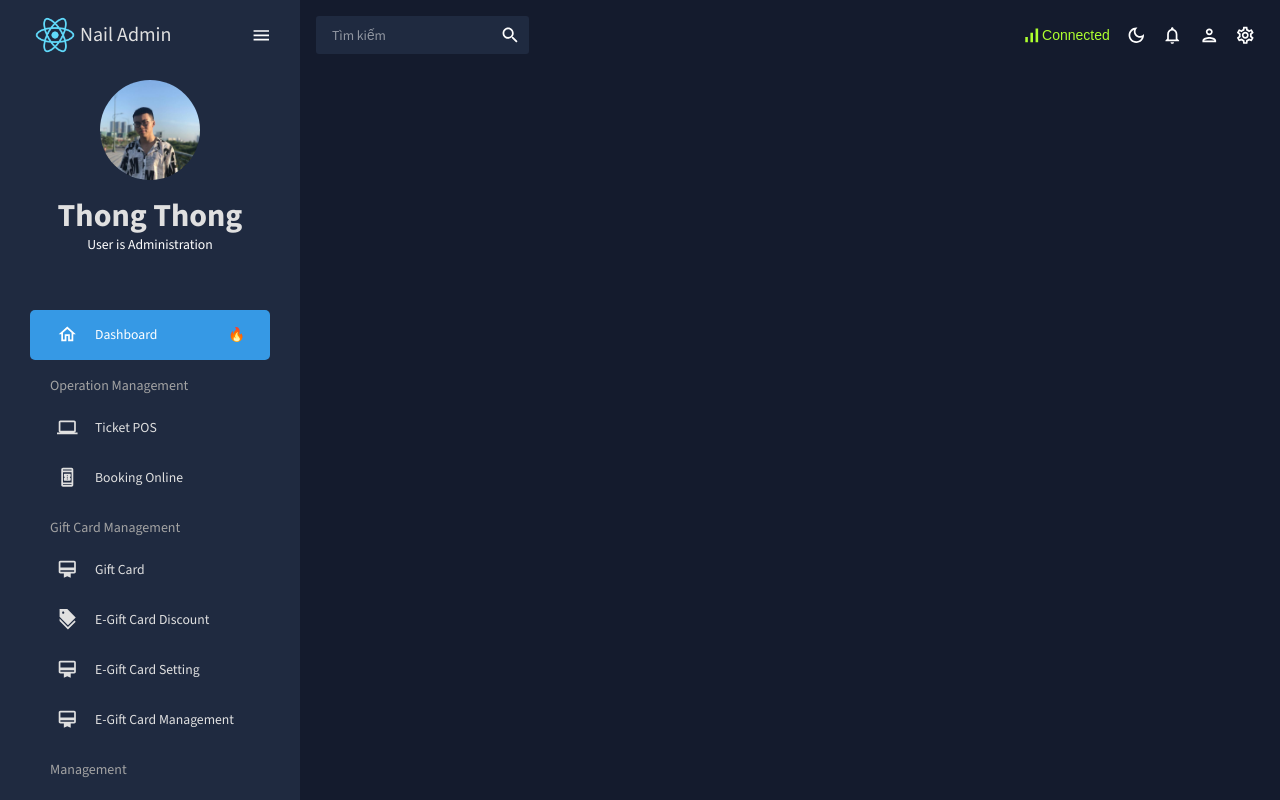
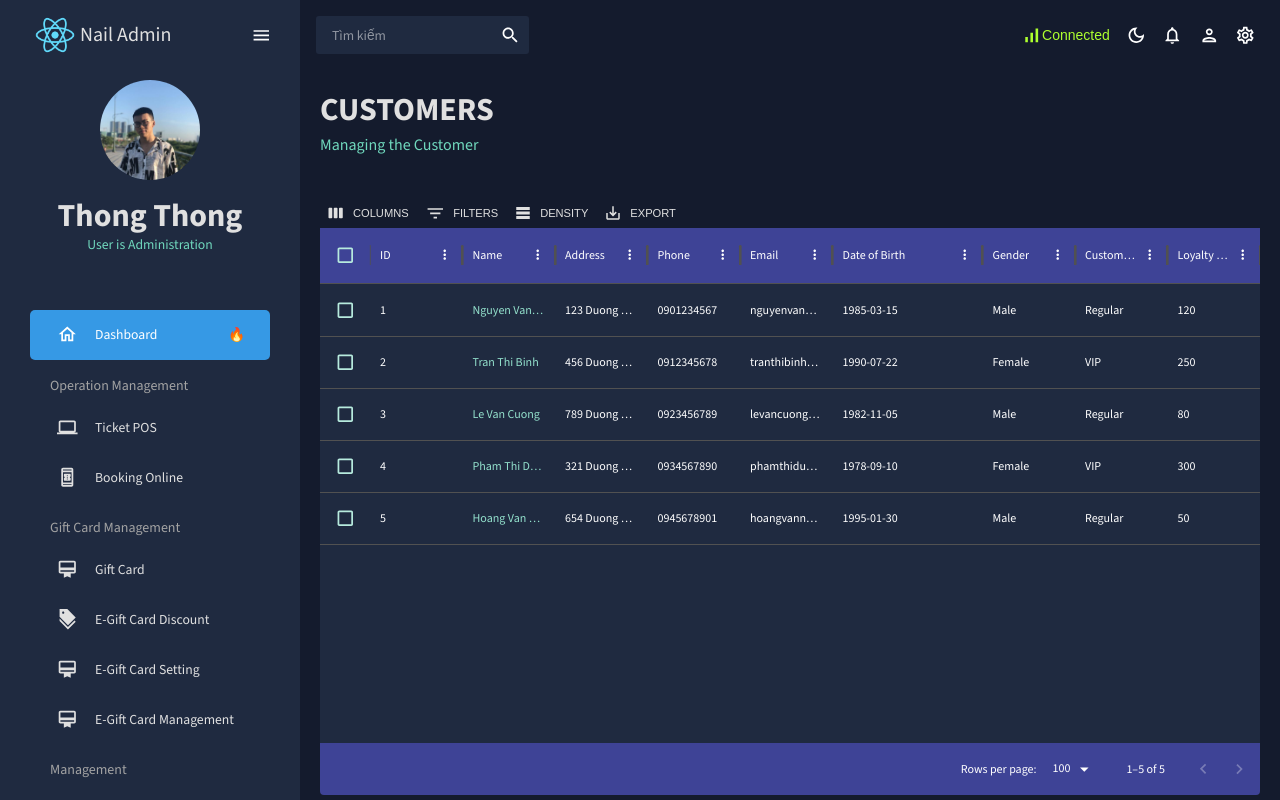
Before and after one commit to Kaicity/react-mui-administration, a React (Create React App) app: page /customer in a window 1280 px wide. Built offline with nearby package versions, Linux system fonts and the light colour scheme.

Commit message:
build customer page

```diff
--- a/src/App.js
+++ b/src/App.js
@@ -5,7 +5,7 @@ import { Route, Routes, BrowserRouter as Router } from 'react-router-dom';
 import Dashboard from './pages/dashboard';
 import SidebarTab from './pages/global/SidebarTab';
 
-// import Team from './pages/team'
+import Customer from './pages/customer'
 // import Invoices from './pages/Invoices'
 // import Contacts from './pages/Contacts'
 // import Bar from './pages/Bar'
@@ -18,6 +18,7 @@ import SidebarTab from './pages/global/SidebarTab';
 
 function App() {
   const [theme, colorMode] = useMode();
+
   return (
     <ColorModeContext.Provider value={colorMode}>
       <ThemeProvider theme={theme}>
@@ -29,7 +30,7 @@ function App() {
               <Topbar />
               <Routes>
                 <Route path="/" element={<Dashboard />} />
-
+                <Route path="/customer" element={<Customer />} />
                 {/* <Route path="/team" element={<Team />} />
                 <Route path="/invoices" element={<Invoices />} />
                 <Route path="/contacts" element={<Contacts />} />
--- /dev/null
+++ b/src/components/Header.jsx
@@ -0,0 +1,29 @@
+import { Box, Typography, useTheme } from "@mui/material";
+import { tokens } from "../theme";
+
+const Header = ({ title, subtitle }) => {
+    const theme = useTheme()
+    const colors = tokens(theme.palette.mode)
+
+    return (
+        <Box mb="30px">
+            <Typography
+                variant="h2"
+                color={colors.grey[100]}
+                fontWeight="bold"
+                sx={{ mb: "5px" }}
+            >
+                {title}
+            </Typography>
+
+            <Typography
+                variant="h5"
+                color={colors.greenAccent[400]}
+            >
+                {subtitle}
+            </Typography>
+        </Box>
+    )
+}
+
+export default Header;
--- a/src/data/mockData.js
+++ b/src/data/mockData.js
@@ -1,35 +1,62 @@
-export const MockDataTeam = [
+export const MockDataCustomer = [
   {
-        "id": 1,
-        "firstName": "John",
-        "lastName": "Doe",
-        "email": "john.doe@example.com",
-        "position": "Software Engineer",
-        "department": "Engineering",
-        "hireDate": "2021-03-15",
-        "salary": 85000,
-        "fullTime": true
+    id: 1,
+    name: "Nguyen Van An",
+    address: "123 Duong Le Loi, Quan 1, TP. Ho Chi Minh",
+    phone: "0901234567",
+    email: "nguyenvanan@example.com",
+    dateOfBirth: "1985-03-15",
+    gender: "Male",
+    customerType: "Regular",
+    loyaltyPoints: 120,
+    memberLevel: "BRONZE"
   },
   {
-        "id": 2,
-        "firstName": "Jane",
-        "lastName": "Smith",
-        "email": "jane.smith@example.com",
-        "position": "Project Manager",
-        "department": "Project Management",
-        "hireDate": "2019-07-22",
-        "salary": 95000,
-        "fullTime": true
+    id: 2,
+    name: "Tran Thi Binh",
+    address: "456 Duong Nguyen Trai, Quan 5, TP. Ho Chi Minh",
+    phone: "0912345678",
+    email: "tranthibinh@example.com",
+    dateOfBirth: "1990-07-22",
+    gender: "Female",
+    customerType: "VIP",
+    loyaltyPoints: 250,
+    memberLevel: "DIAMOND"
   },
   {
-        "id": 3,
-        "firstName": "Emily",
-        "lastName": "Jones",
-        "email": "emily.jones@example.com",
-        "position": "UX Designer",
-        "department": "Design",
-        "hireDate": "2020-11-09",
-        "salary": 78000,
-        "fullTime": false
+    id: 3,
+    name: "Le Van Cuong",
+    address: "789 Duong Pham Ngoc Thach, Quan 3, TP. Ho Chi Minh",
+    phone: "0923456789",
+    email: "levancuong@example.com",
+    dateOfBirth: "1982-11-05",
+    gender: "Male",
+    customerType: "Regular",
+    loyaltyPoints: 80,
+    memberLevel: "PLATINUM"
   },
-]
+  {
+    id: 4,
+    name: "Pham Thi Dung",
+    address: "321 Duong Lang, Quan Dong Da, Ha Noi",
+    phone: "0934567890",
+    email: "phamthidung@example.com",
+    dateOfBirth: "1978-09-10",
+    gender: "Female",
+    customerType: "VIP",
+    loyaltyPoints: 300,
+    memberLevel: "SILVER"
+  },
+  {
+    id: 5,
+    name: "Hoang Van Nam",
+    address: "654 Duong Kim Ma, Quan Ba Dinh, Ha Noi",
+    phone: "0945678901",
+    email: "hoangvannam@example.com",
+    dateOfBirth: "1995-01-30",
+    gender: "Male",
+    customerType: "Regular",
+    loyaltyPoints: 50,
+    memberLevel: "GOLD"
+  }
+];
--- a/src/index.css
+++ b/src/index.css
@@ -16,7 +16,7 @@ body,
 }
 
 ::-webkit-scrollbar {
-  width: 10px;
+  width: 5px;
 }
 
 ::-webkit-scrollbar-track{
--- /dev/null
+++ b/src/pages/customer/index.jsx
@@ -0,0 +1,87 @@
+import { Box, Toolbar, Typography, useTheme } from "@mui/material";
+import { DataGrid, GridToolbar } from "@mui/x-data-grid";
+import { tokens } from "../../theme";
+import { MockDataCustomer } from "../../data/mockData";
+import BadgeIcon from "@mui/icons-material/Badge";
+import Header from "../../components/Header";
+
+const Customer = () => {
+  const theme = useTheme();
+  const colors = tokens(theme.palette.mode);
+  const columns = [
+    { field: "id", headerName: "ID", flex: 1 },
+    {
+      field: "name",
+      headerName: "Name",
+      flex: 1,
+      cellClassName: "name-column--cell",
+    },
+    { field: "address", headerName: "Address", flex: 1 },
+    { field: "phone", headerName: "Phone", flex: 1 },
+    { field: "email", headerName: "Email", flex: 1 },
+    {
+      field: "dateOfBirth",
+      headerName: "Date of Birth",
+      width: 150,
+      headerAlign: "left",
+      align: "left",
+    },
+    { field: "gender", headerName: "Gender", flex: 1 },
+    { field: "customerType", headerName: "Customer Type", flex: 1 },
+    {
+      field: "loyaltyPoints",
+      headerName: "Loyalty Points",
+      flex: 1,
+      type: "number",
+      headerAlign: "left",
+      align: "left",
+    },
+  ];
+
+  return (
+    <Box m="20px">
+      <Header title="CUSTOMERS" subtitle="Managing the Customer" />
+      <Box
+        m="40px 0 0 0"
+        height="75vh"
+        sx={{
+          "& .MuiDataGrid-root": {
+            border: "none",
+          },
+          "& .MuiDataGrid-cell": {
+            borderBottom: "none",
+          },
+          "& .name-column--cell": {
+            color: colors.greenAccent[300],
+          },
+          "& .MuiDataGrid-columnHeader": {
+            backgroundColor: colors.blueAccent[700],
+            borderBottom: "none",
+          },
+          "& .MuiDataGrid-virtualScroller": {
+            backgroundColor: colors.primary[400],
+          },
+          "& .MuiDataGrid-footerContainer": {
+            backgroundColor: colors.blueAccent[700],
+            borderTop: "none",
+          },
+          "& .MuiDataGrid-toolbarContainer .MuiButton-text": {
+            color: `${colors.grey[100]} !important`,
+          },
+          "& .MuiCheckbox-root": {
+            color: `${colors.greenAccent[200]} !important`,
+          },
+        }}
+      >
+        <DataGrid
+          rows={MockDataCustomer}
+          columns={columns}
+          checkboxSelection
+          slots={{ toolbar: GridToolbar }}
+        />
+      </Box>
+    </Box>
+  );
+};
+
+export default Customer;
--- a/src/pages/global/SidebarTab.jsx
+++ b/src/pages/global/SidebarTab.jsx
@@ -49,9 +49,9 @@ const Item = ({ title, to, icon, selected, setSelected }) => {
             onClick={() => setSelected(title)}
             icon={icon}
             suffix={title === 'Dashboard' ? "🔥" : ""}
+            component={<Link to={to} />}
         >
             <Typography>{title}</Typography>
-            <Link to={to}></Link>
         </MenuItem>
     );
 };
@@ -70,6 +70,7 @@ const SidebarTab = () => {
                 transitionDuration={1000}
                 style={{ border: 'none' }}
                 width="300px"
+
             >
                 <Menu>
                     <MenuItem
@@ -77,7 +78,6 @@ const SidebarTab = () => {
                         icon={isCollapsed ? <MenuOutlinedIcon /> : undefined}
                         style={{
                             margin: "10px 0 20px 0",
-                            color: '#fff',
                             backgroundColor: 'transparent', // Maintain default background
                             borderRadius: '5px',
                             transition: 'background-color 0.3s ease', // Smooth transition
@@ -131,7 +131,7 @@ const SidebarTab = () => {
                             </Box>
                             <Box textAlign="center">
                                 <Typography variant="h2" color={colors.grey[100]} fontWeight="bold" sx={{ m: "10px 0 0 0" }}>Thong Thong</Typography>
-                                <Typography>User is Administration</Typography>
+                                <Typography color={colors.greenAccent[400]}>User is Administration</Typography>
                             </Box>
                         </Box>
                     )}
@@ -194,7 +194,7 @@ const SidebarTab = () => {
 
                         <Item
                             title="E-Gift Card Discount"
-                            to="/gift-card-dis"
+                            to="/gift-card-discount"
                             icon={<DiscountSharpIcon />}
                             selected={selected}
                             setSelected={setSelected}
@@ -229,7 +229,7 @@ const SidebarTab = () => {
 
                         <Item
                             title="Sale Report"
-                            to="/bar"
+                            to="/sale-report"
                             icon={<ArticleOutlinedIcon />}
                             selected={selected}
                             setSelected={setSelected}
@@ -237,7 +237,7 @@ const SidebarTab = () => {
 
                         <Item
                             title="Gift Card Report"
-                            to="/pie"
+                            to="/gift-card-report"
                             icon={<ArticleOutlinedIcon />}
                             selected={selected}
                             setSelected={setSelected}
@@ -245,7 +245,7 @@ const SidebarTab = () => {
 
                         <Item
                             title="Invoices"
-                            to="/line"
+                            to="/invoice"
                             icon={<ReceiptOutlinedIcon />}
                             selected={selected}
                             setSelected={setSelected}
@@ -253,7 +253,7 @@ const SidebarTab = () => {
 
                         <Item
                             title="Payroll"
-                            to="/geography"
+                            to="/payroll"
                             icon={<ReceiptOutlinedIcon />}
                             selected={selected}
                             setSelected={setSelected}
@@ -261,7 +261,7 @@ const SidebarTab = () => {
 
                         <Item
                             title="Audit"
-                            to="/geography"
+                            to="/audit"
                             icon={<MapOutlinedIcon />}
                             selected={selected}
                             setSelected={setSelected}
@@ -269,7 +269,7 @@ const SidebarTab = () => {
 
                         <Item
                             title="Statictis"
-                            to="/geography"
+                            to="/statictis"
                             icon={<LineAxisOutlined />}
                             selected={selected}
                             setSelected={setSelected}
@@ -287,7 +287,7 @@ const SidebarTab = () => {
 
                         <Item
                             title="Discounts"
-                            to="/discount"
+                            to="/discount-management"
                             icon={<DiscountSharpIcon />}
                             selected={selected}
                             setSelected={setSelected}
@@ -305,7 +305,7 @@ const SidebarTab = () => {
 
                         <Item
                             title="Promotion"
-                            to="/geography"
+                            to="/promotion"
                             icon={<DiscountSharpIcon />}
                             selected={selected}
                             setSelected={setSelected}
@@ -313,7 +313,7 @@ const SidebarTab = () => {
 
                         <Item
                             title="Loyalty Program"
-                            to="/geography"
+                            to="/loyalaty-prog"
                             icon={<DiscountSharpIcon />}
                             selected={selected}
                             setSelected={setSelected}
@@ -331,15 +331,15 @@ const SidebarTab = () => {
 
 
                         <Item
-                            title="Geography Chart"
-                            to="/geography"
+                            title="SMS"
+                            to="/marketing"
                             icon={<ChatBubbleOutlineOutlined />}
                             selected={selected}
                             setSelected={setSelected}
                         />
 
                         <Item
-                            title="Geography Chart"
+                            title="SMS Checking"
                             to="/geography"
                             icon={<ChatBubbleOutlineOutlined />}
                             selected={selected}
@@ -358,7 +358,7 @@ const SidebarTab = () => {
 
                         <Item
                             title="Service Group"
-                            to="/geography"
+                            to="/service-group"
                             icon={<HomeRepairServiceOutlinedIcon />}
                             selected={selected}
                             setSelected={setSelected}
@@ -366,7 +366,7 @@ const SidebarTab = () => {
 
                         <Item
                             title="Services"
-                            to="/geography"
+                            to="/service"
                             icon={<HomeRepairServiceOutlinedIcon />}
                             selected={selected}
                             setSelected={setSelected}
@@ -384,7 +384,7 @@ const SidebarTab = () => {
 
                         <Item
                             title="Customer Group"
-                            to="/geography"
+                            to="/customer-group"
                             icon={<Diversity3OutlinedIcon />}
                             selected={selected}
                             setSelected={setSelected}
@@ -392,7 +392,7 @@ const SidebarTab = () => {
 
                         <Item
                             title="Customers"
-                            to="/geography"
+                            to="/customer"
                             icon={<Diversity3OutlinedIcon />}
                             selected={selected}
                             setSelected={setSelected}
@@ -411,7 +411,7 @@ const SidebarTab = () => {
 
                         <Item
                             title="Roles"
-                            to="/geography"
+                            to="/employee-management"
                             icon={<SupervisedUserCircleOutlinedIcon />}
                             selected={selected}
                             setSelected={setSelected}
@@ -419,7 +419,7 @@ const SidebarTab = () => {
 
                         <Item
                             title="Employee Group"
-                            to="/geography"
+                            to="/employee-group"
                             icon={<PeopleOutlinedIcon />}
                             selected={selected}
                             setSelected={setSelected}
@@ -427,7 +427,7 @@ const SidebarTab = () => {
 
                         <Item
                             title="Employees"
-                            to="/geography"
+                            to="/employee"
                             icon={<PeopleOutlinedIcon />}
                             selected={selected}
                             setSelected={setSelected}
@@ -435,7 +435,7 @@ const SidebarTab = () => {
 
                         <Item
                             title="Employee Schedule"
-                            to="/geography"
+                            to="/employee-schedule"
                             icon={<CalendarTodayOutlinedIcon />}
                             selected={selected}
                             setSelected={setSelected}
@@ -443,7 +443,7 @@ const SidebarTab = () => {
 
                         <Item
                             title="Checking History"
-                            to="/geography"
+                            to="/checking-history"
                             icon={<PeopleOutlinedIcon />}
                             selected={selected}
                             setSelected={setSelected}
@@ -451,7 +451,7 @@ const SidebarTab = () => {
 
                         <Item
                             title="Turn Adjustment"
-                            to="/geography"
+                            to="/turn-adj"
                             icon={<PeopleOutlinedIcon />}
                             selected={selected}
                             setSelected={setSelected}
@@ -459,7 +459,7 @@ const SidebarTab = () => {
 
                         <Item
                             title="Day off"
-                            to="/geography"
+                            to="/day-off"
                             icon={<PersonOffOutlinedIcon />}
                             selected={selected}
                             setSelected={setSelected}
@@ -478,7 +478,7 @@ const SidebarTab = () => {
 
                         <Item
                             title="Close Date"
-                            to="/geography"
+                            to="/close-date"
                             icon={<DoorFrontOutlinedIcon />}
                             selected={selected}
                             setSelected={setSelected}
@@ -486,7 +486,7 @@ const SidebarTab = () => {
 
                         <Item
                             title="Stores"
-                            to="/geography"
+                            to="/store"
                             icon={<StorefrontOutlinedIcon />}
                             selected={selected}
                             setSelected={setSelected}
@@ -505,7 +505,7 @@ const SidebarTab = () => {
 
                         <Item
                             title="Settings"
-                            to="/geography"
+                            to="/setting"
                             icon={<SettingsSuggestOutlinedIcon />}
                             selected={selected}
                             setSelected={setSelected}
@@ -513,7 +513,7 @@ const SidebarTab = () => {
 
                         <Item
                             title="Business Time"
-                            to="/geography"
+                            to="/business-time"
                             icon={<MapOutlinedIcon />}
                             selected={selected}
                             setSelected={setSelected}
@@ -521,7 +521,7 @@ const SidebarTab = () => {
 
                         <Item
                             title="SquareUp Setting"
-                            to="/geography"
+                            to="/squareup-setting"
                             icon={<SettingsSuggestOutlinedIcon />}
                             selected={selected}
                             setSelected={setSelected}
@@ -529,7 +529,7 @@ const SidebarTab = () => {
 
                         <Item
                             title="SMS Setting"
-                            to="/geography"
+                            to="/sms-setting"
                             icon={<SettingsSuggestOutlinedIcon />}
                             selected={selected}
                             setSelected={setSelected}
@@ -538,7 +538,7 @@ const SidebarTab = () => {
 
                         <Item
                             title="Email Editor"
-                            to="/geography"
+                            to="/email-editor"
                             icon={<EmailOutlinedIcon />}
                             selected={selected}
                             setSelected={setSelected}
@@ -546,7 +546,7 @@ const SidebarTab = () => {
 
                         <Item
                             title="Email Setting"
-                            to="/geography"
+                            to="/email-setting"
                             icon={<SettingsSuggestOutlinedIcon />}
                             selected={selected}
                             setSelected={setSelected}
```
Also changed, not shown: src/pages/dashboard/index.jsx (+8 -1 lines). Lines whose indentation alone changed are shown as unchanged.
